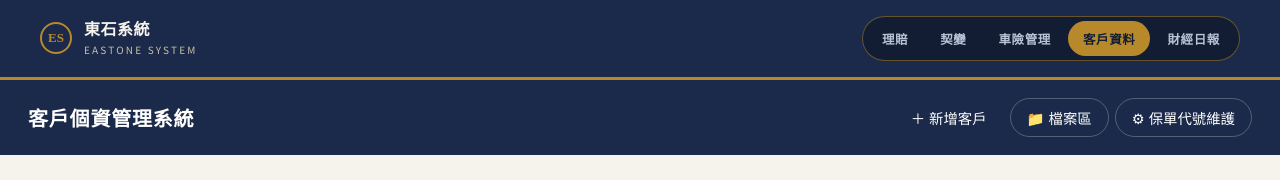
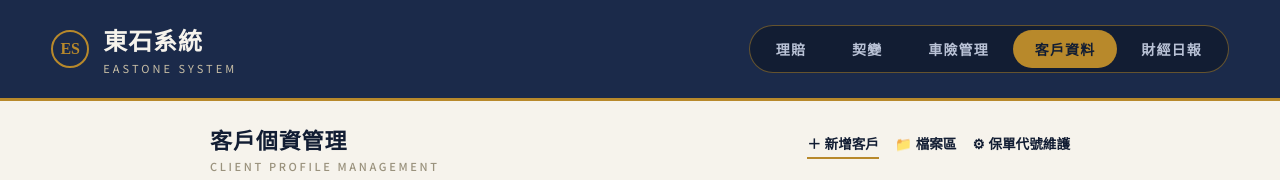
Before and after one commit to eastonesd/eastone.com, a plain HTML site: page clients/index.html in a window 1280 px wide. Shown: the top 180 px of the page. Drawn offline with Linux system fonts and the light colour scheme.

Commit message:
Add files via upload

```diff
--- a/clients/index.html
+++ b/clients/index.html
@@ -29,7 +29,7 @@
 </div>
 
 <header class="topbar">
-  <h1>客戶個資管理系統</h1>
+  <h1>客戶個資管理<small>CLIENT PROFILE MANAGEMENT</small></h1>
   <nav class="tabs">
     <button class="tab-btn active" data-tab="wizard">＋ 新增客戶</button>
     <button class="tab-btn" data-tab="filelist">📁 檔案區</button>
--- a/clients/style.css
+++ b/clients/style.css
@@ -25,32 +25,49 @@ body {
 }
 
 .topbar {
-  background: var(--accent);
-  color: #fff;
-  padding: 18px 28px;
+  max-width: 900px;
+  margin: 22px auto 18px;
+  padding: 0 20px;
   display: flex;
-  align-items: center;
+  align-items: baseline;
   justify-content: space-between;
   flex-wrap: wrap;
-  gap: 12px;
+  gap: 14px;
 }
-.topbar h1 { font-family: 'Noto Serif TC', serif; font-size: 1.25rem; margin: 0; letter-spacing: .04em; }
+.topbar h1 {
+  font-family: 'Noto Serif TC', serif;
+  font-weight: 700;
+  font-size: 22px;
+  margin: 0;
+  letter-spacing: .04em;
+  color: var(--accent-deep);
+}
+.topbar h1 small {
+  display: block;
+  font-family: 'Noto Sans TC', sans-serif;
+  font-weight: 500;
+  font-size: 11px;
+  letter-spacing: .24em;
+  color: #9A927D;
+  margin-top: 3px;
+}
 
-.tabs { display: flex; gap: 6px; }
+.tabs { display: flex; gap: 16px; }
 .tab-btn {
-  background: transparent;
-  border: 1px solid rgba(255,255,255,.25);
-  color: #fff;
-  padding: 8px 16px;
-  border-radius: 999px;
+  background: none;
+  border: none;
+  border-bottom: 2px solid transparent;
+  color: var(--accent-deep);
+  padding: 4px 0;
   cursor: pointer;
-  font-size: .9rem;
-  transition: background .15s;
+  font-size: .85rem;
+  font-weight: 700;
+  transition: border-color .15s, color .15s;
 }
-.tab-btn:hover { background: rgba(255,255,255,.12); }
-.tab-btn.active { background: var(--accent); border-color: var(--accent); }
+.tab-btn:hover { color: var(--gold); }
+.tab-btn.active { border-color: var(--gold); color: var(--accent-deep); }
 
-main { max-width: 900px; margin: 28px auto; padding: 0 20px 60px; }
+main { max-width: 900px; margin: 0 auto; padding: 0 20px 60px; }
 
 .tab-panel { display: none; }
 .tab-panel.active { display: block; }
--- a/shared/site-header.css
+++ b/shared/site-header.css
@@ -1,6 +1,7 @@
 /* ============================================================
    共用網站頂部導覽列（理賠／契變／車險管理／客戶資料／財經日報）
-   給 policies/、clients/ 這類子頁面使用，讓切換分頁時導覽列不會消失。
+   數值跟首頁(index.html)原本的 header 完全一致，三個頁面共用同一份，
+   確保怎麼點畫面最上面那條深藍色列都長得一樣。
    財經日報（market/）依需求不套用這個共用列。
    class 名稱都加了 ghdr- 前綴，避免跟各頁面自己的樣式撞名。
    ============================================================ */
@@ -8,27 +9,27 @@
 @import url('https://fonts.googleapis.com/css2?family=Noto+Serif+TC:wght@500;700;900&family=Noto+Sans+TC:wght@400;500;700&display=swap');
 
 .ghdr-wrap {
+  position: relative;
+  z-index: 2;
   background: #1B2A4A;
   color: #F6F3EC;
-  padding: 16px clamp(16px, 4vw, 40px);
+  padding: 22px clamp(20px, 4vw, 56px);
   display: flex;
   align-items: center;
   justify-content: space-between;
   border-bottom: 3px solid #B8892B;
-  flex-wrap: wrap;
-  gap: 12px;
   font-family: 'Noto Sans TC', sans-serif;
 }
 
 .ghdr-brand {
   display: flex;
   align-items: center;
-  gap: 12px;
+  gap: 14px;
 }
 
 .ghdr-mark {
-  width: 32px;
-  height: 32px;
+  width: 38px;
+  height: 38px;
   border: 2px solid #B8892B;
   border-radius: 50%;
   display: flex;
@@ -37,25 +38,25 @@
   font-family: 'Noto Serif TC', serif;
   font-weight: 900;
   color: #B8892B;
-  font-size: 13px;
+  font-size: 16px;
   flex-shrink: 0;
 }
 
 .ghdr-title {
   font-family: 'Noto Serif TC', serif;
   font-weight: 700;
-  font-size: 16px;
+  font-size: clamp(18px, 2.4vw, 24px);
   margin: 0;
-  letter-spacing: .03em;
+  letter-spacing: 0.04em;
   color: #F6F3EC;
-  line-height: 1.3;
 }
 
 .ghdr-sub {
-  font-size: 10px;
-  letter-spacing: .22em;
+  display: block;
+  font-size: 11px;
+  letter-spacing: 0.28em;
   color: #C9BFA6;
-  margin-top: 2px;
+  margin-top: 3px;
 }
 
 .ghdr-nav {
@@ -65,21 +66,21 @@
   border-radius: 999px;
   padding: 4px;
   gap: 2px;
-  border: 1px solid rgba(184, 137, 43, .5);
+  border: 1px solid rgba(184, 137, 43, 0.5);
 }
 
 .ghdr-nav button {
   font-family: 'Noto Serif TC', serif;
-  font-size: 12.5px;
-  letter-spacing: .05em;
+  font-size: 14px;
+  letter-spacing: 0.08em;
   font-weight: 700;
-  padding: 8px 15px;
+  padding: 9px 22px;
   border: none;
   border-radius: 999px;
   background: transparent;
   color: #B9C2D6;
   cursor: pointer;
-  transition: all .2s ease;
+  transition: all .25s ease;
   white-space: nowrap;
 }
 
@@ -92,8 +93,8 @@
   color: #F6F3EC;
 }
 
-@media (max-width: 640px) {
-  .ghdr-wrap { flex-direction: column; align-items: flex-start; }
+@media (max-width: 560px) {
+  .ghdr-wrap { flex-direction: column; align-items: flex-start; gap: 14px; }
   .ghdr-nav { align-self: stretch; }
   .ghdr-nav button { flex: 1; }
 }
```
Also changed, not shown: index.html (+10 -83 lines), README.txt.
